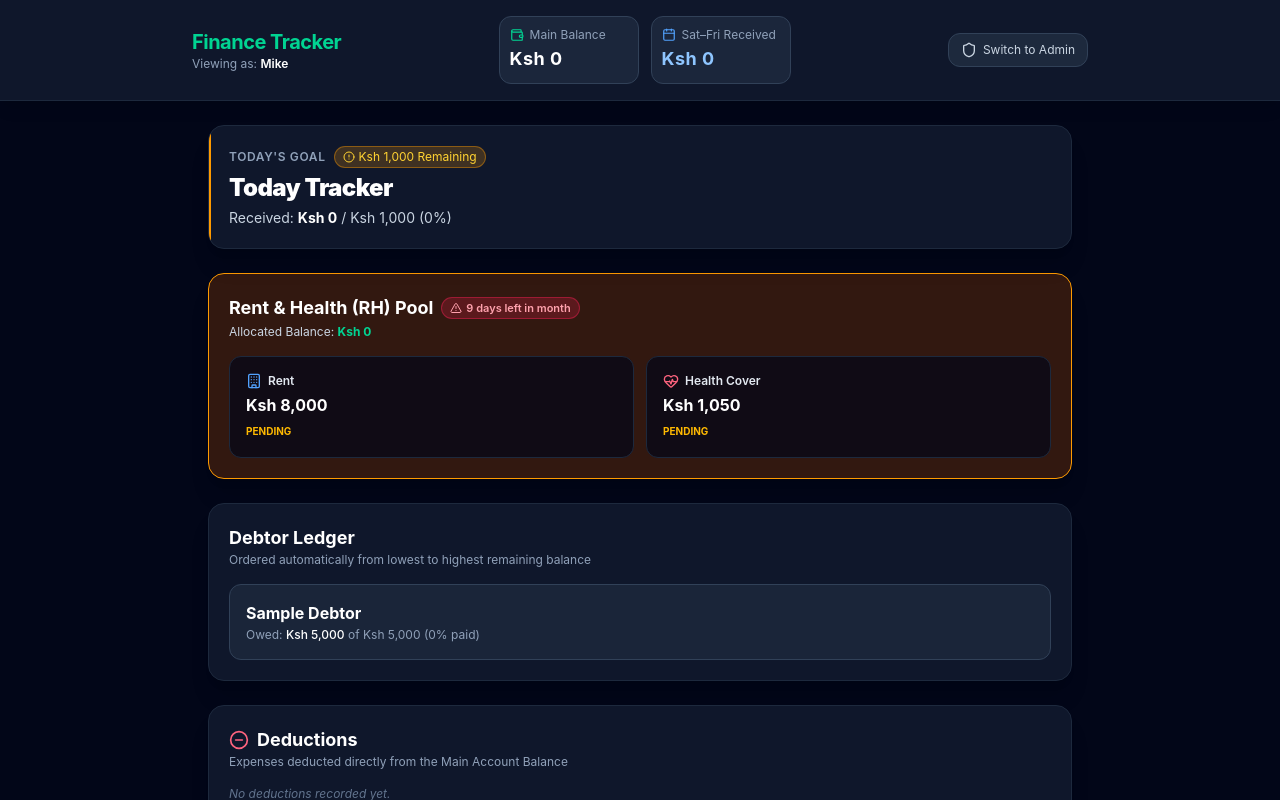
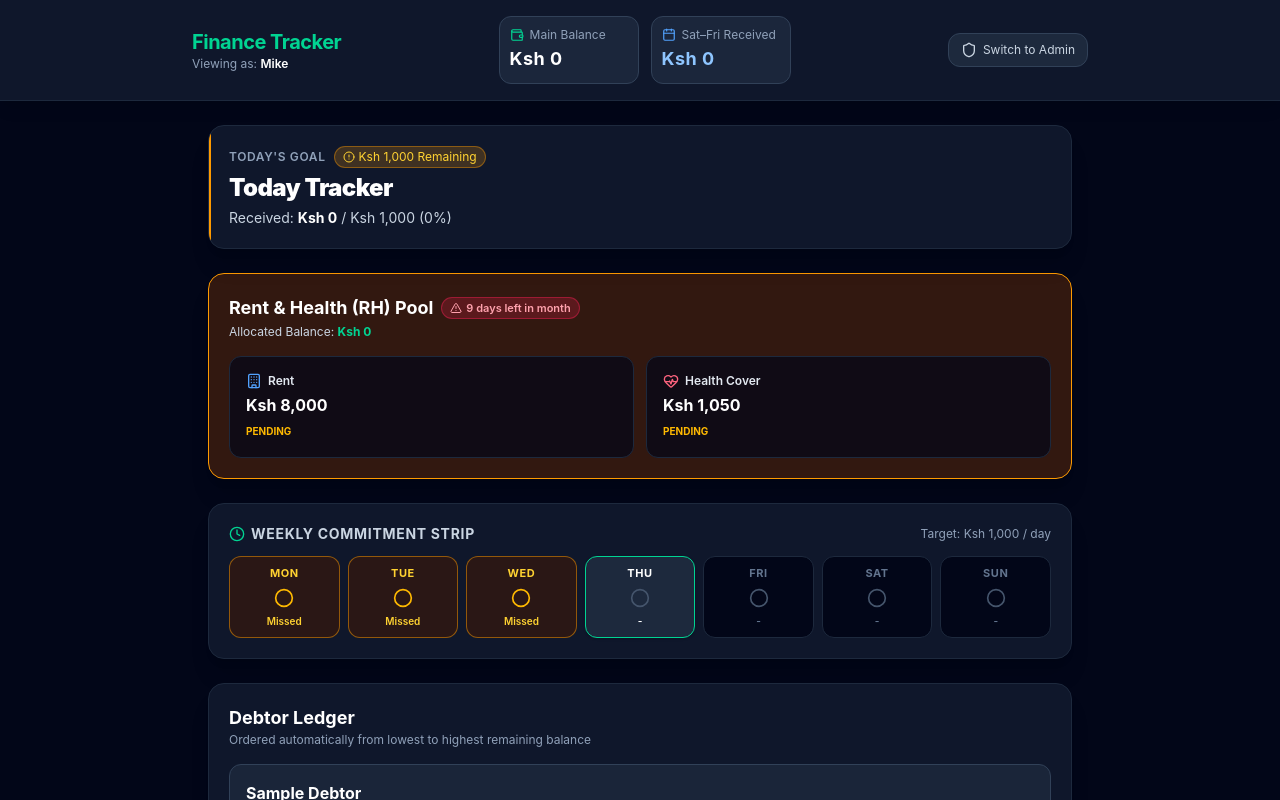
Before and after one commit to owino-victor/financial-management, a React (Vite) app: page / in a window 1280 px wide. Shown: the top 800 px of the page. Built offline with nearby package versions, Linux system fonts and the light colour scheme.

Commit message:
feat: add weekly commitment bar, integrate weekday state tracking, and fix duplicate RH pool render

```diff
--- a/src/App.jsx
+++ b/src/App.jsx
@@ -6,6 +6,7 @@ import DebtorLedger from "./components/DebtorLedger";
 import Deductions from "./components/Deductions";
 import PinModal from "./components/PinModal";
 import Reports from "./components/Reports";
+import WeeklyTrackerBar from "./components/WeeklyTrackerBar";
 
 const STORAGE_KEY = "finance_tracker_data_v1";
 
@@ -14,6 +15,15 @@ const initialData = {
   rhBalance: 0,
   rhData: { rentPaid: false, healthPaid: false },
   todayData: { dayName: "Today", paid: 0 },
+  weekDaysData: [
+    { dayName: "Mon", paid: 0 },
+    { dayName: "Tue", paid: 0 },
+    { dayName: "Wed", paid: 0 },
+    { dayName: "Thu", paid: 0 },
+    { dayName: "Fri", paid: 0 },
+    { dayName: "Sat", paid: 0 },
+    { dayName: "Sun", paid: 0 },
+  ],
   deposits: [], // Array of { id, amount, date }
   deductions: [], // Array of { id, amount, description, date }
   debtors: [
@@ -57,10 +67,24 @@ export default function App() {
       amount,
       date: new Date().toISOString(),
     };
+
+    // Also update current day in weekDaysData based on day index (Mon=0 to Sun=6)
+    const jsDay = new Date().getDay();
+    const dayIndex = jsDay === 0 ? 6 : jsDay - 1;
+
+    const updatedWeekDays = [
+      ...(data.weekDaysData || initialData.weekDaysData),
+    ];
+    updatedWeekDays[dayIndex] = {
+      ...updatedWeekDays[dayIndex],
+      paid: updatedWeekDays[dayIndex].paid + amount,
+    };
+
     setData((prev) => ({
       ...prev,
       mainBalance: prev.mainBalance + amount,
       todayData: { ...prev.todayData, paid: prev.todayData.paid + amount },
+      weekDaysData: updatedWeekDays,
       deposits: [...prev.deposits, newDeposit],
     }));
   };
@@ -168,6 +192,12 @@ export default function App() {
           onPayHealth={handlePayHealth}
         />
 
+        {/* Weekly Status Bar */}
+        <WeeklyTrackerBar
+          weekDaysData={data.weekDaysData || []}
+          target={1000}
+        />
+
         <DebtorLedger
           debtors={data.debtors}
           isAdmin={isAdmin}
--- /dev/null
+++ b/src/components/WeeklyTrackerBar.jsx
@@ -0,0 +1,75 @@
+import { CheckCircle2, Circle, Clock } from "lucide-react";
+import { formatKES } from "../utils/helpers";
+
+export default function WeeklyTrackerBar({ weekDaysData, target = 1000 }) {
+  const daysOfWeek = ["Mon", "Tue", "Wed", "Thu", "Fri", "Sat", "Sun"];
+
+  // Map current day index to 0-6 (Mon-Sun)
+  const todayJs = new Date().getDay(); // 0 is Sun, 1 is Mon...
+  const todayIdx = todayJs === 0 ? 6 : todayJs - 1;
+
+  return (
+    <div className="bg-slate-900 border border-slate-800 rounded-2xl p-5 text-white shadow-xl">
+      <div className="flex items-center justify-between mb-3">
+        <h3 className="text-sm font-bold text-slate-300 uppercase tracking-wider flex items-center gap-1.5">
+          <Clock className="w-4 h-4 text-emerald-400" /> Weekly Commitment Strip
+        </h3>
+        <span className="text-xs text-slate-400">
+          Target: {formatKES(target)} / day
+        </span>
+      </div>
+
+      <div className="grid grid-cols-7 gap-1.5 sm:gap-2">
+        {daysOfWeek.map((dayName, idx) => {
+          const dayPaid = weekDaysData[idx] ? weekDaysData[idx].paid : 0;
+          const isFullyPaid = dayPaid >= target;
+          const isPast = idx < todayIdx;
+          const isToday = idx === todayIdx;
+
+          // Determine card styling based on day status
+          let statusStyle = "bg-slate-950 border-slate-800 text-slate-500"; // Default future
+          if (isFullyPaid) {
+            statusStyle =
+              "bg-emerald-950/60 border-emerald-500/50 text-emerald-300";
+          } else if (isPast) {
+            statusStyle = "bg-amber-950/50 border-amber-500/50 text-amber-300";
+          } else if (isToday) {
+            statusStyle =
+              "bg-slate-800 border-emerald-400 text-white shadow-sm";
+          }
+
+          return (
+            <div
+              key={dayName}
+              className={`flex flex-col items-center justify-between p-2 rounded-xl border transition-all text-center ${statusStyle}`}
+            >
+              <span className="text-[11px] font-bold uppercase tracking-wider">
+                {dayName}
+              </span>
+
+              <div className="my-1.5">
+                {isFullyPaid ? (
+                  <CheckCircle2 className="w-5 h-5 text-emerald-400" />
+                ) : isPast ? (
+                  <Circle className="w-5 h-5 text-amber-400 border-dashed" />
+                ) : (
+                  <Circle className="w-5 h-5 text-slate-600" />
+                )}
+              </div>
+
+              <span className="text-[10px] font-semibold">
+                {isFullyPaid
+                  ? "Done"
+                  : dayPaid > 0
+                    ? `${Math.round((dayPaid / target) * 100)}%`
+                    : isPast
+                      ? "Missed"
+                      : "-"}
+              </span>
+            </div>
+          );
+        })}
+      </div>
+    </div>
+  );
+}
```
